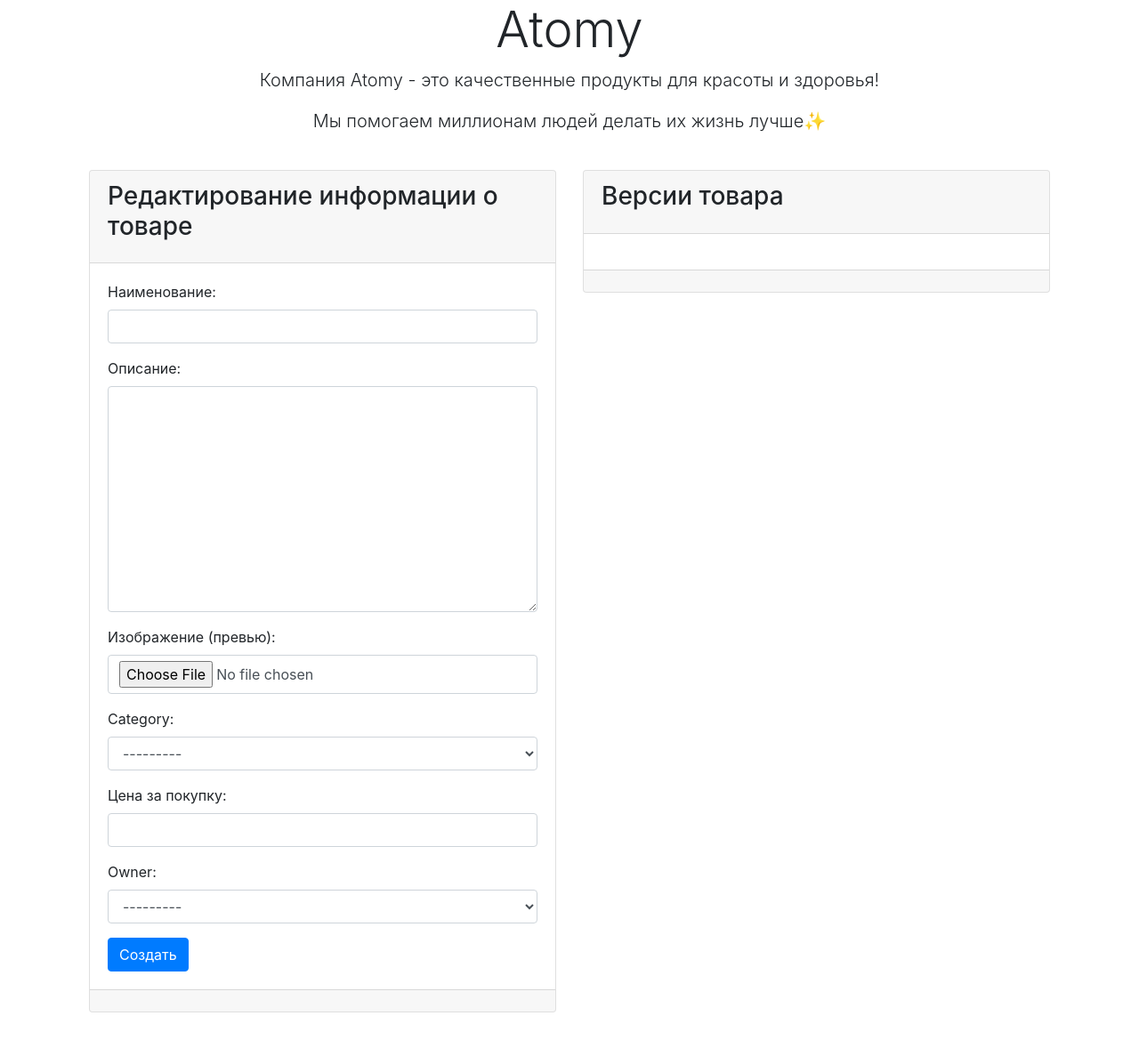
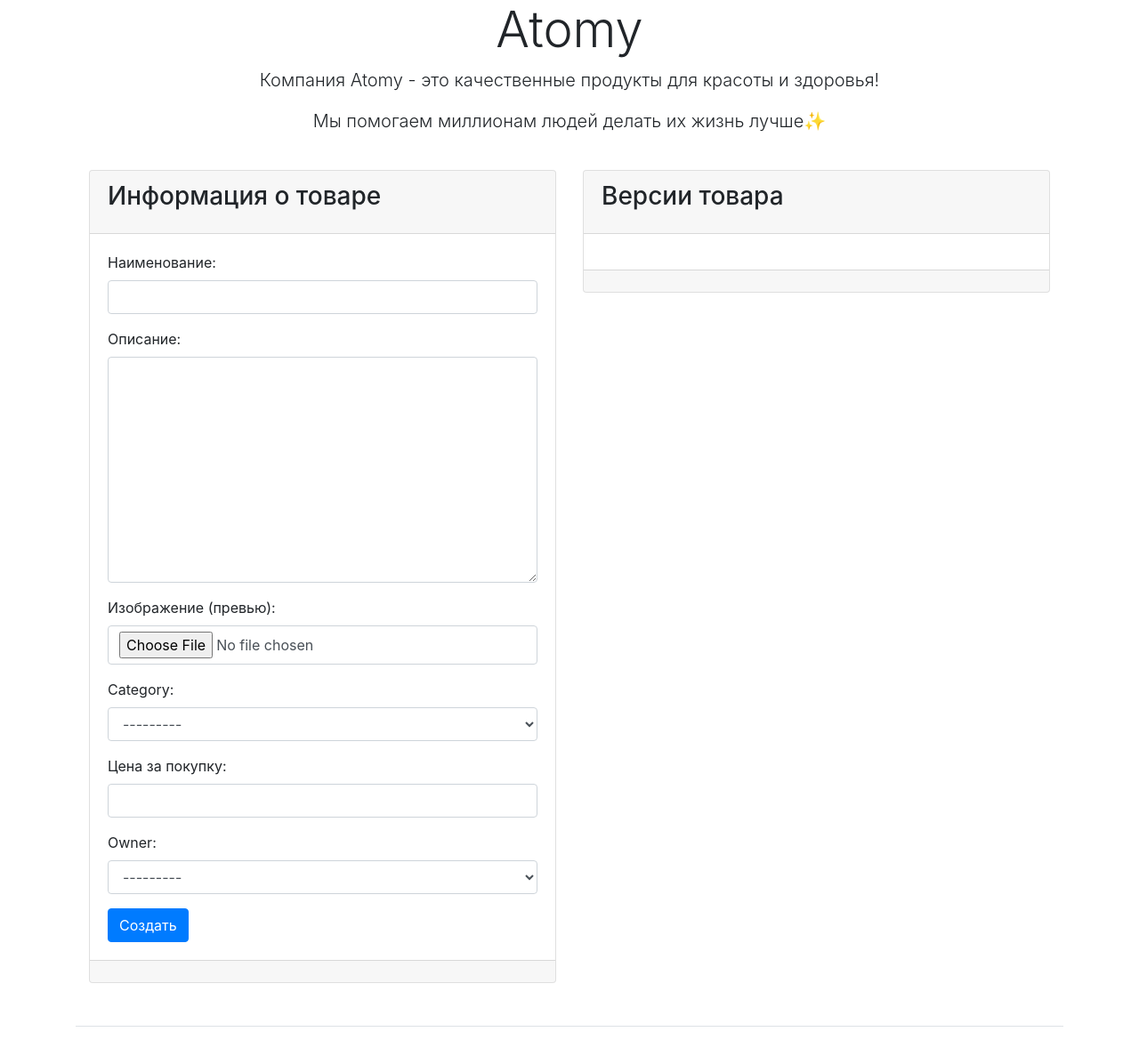
Before and after one commit to Nataly-Pro/web_homework_3, a Django app: page /create_product/ in a window 1280 px wide. Shown: the part 197-1375 px from the top of the page at 89% size. Run offline with Django 4.2, Linux system fonts and the light colour scheme; the visitor is signed in with stand-in values (Sample User, id 1); data comes from the database, SQL or seed files in the repository; data that the repository does not hold is empty; parts of the project's set-up code (start-up, migrations or seed data) failed here and were passed over; some libraries are stand-ins or nearby versions.

Commit message:
Скорректирован заголовок

```diff
--- a/catalog/templates/catalog/product_form.html
+++ b/catalog/templates/catalog/product_form.html
@@ -7,7 +7,7 @@
                 <div class="card">
                     <div class="card-header">
                         <h3 class="card-title">
-                            Редактирование информации о товаре
+                            Информация о товаре
                         </h3>
                     </div>
                     <div class="card-body">
@@ -16,6 +16,7 @@
                         {% if object %}
                             <button type="submit" class="btn btn-primary">Сохранить</button>
                         {% else %}
+
                             <button type="submit" class="btn btn-primary">Создать</button>
                         {% endif %}
                     </div>
```
